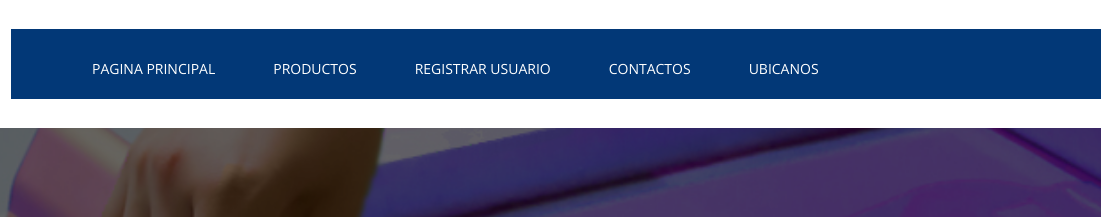
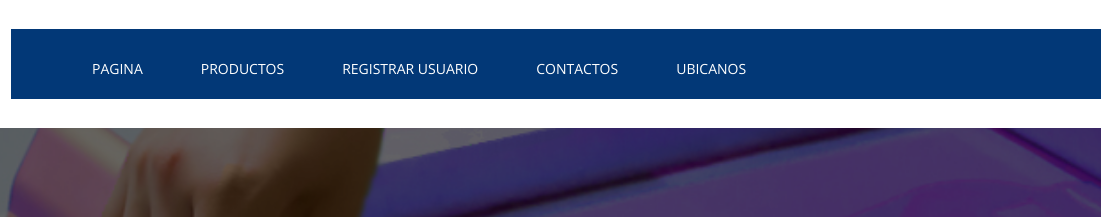
Before and after one commit to diego200106030/diego200106030.github.io, a website: page index.html in a window 1280 px wide. Shown: the top 217 px of the page, 179-1280 px from the left. Drawn offline with nearby package versions, Linux system fonts and the light colour scheme.

Commit message:
adicionar

```diff
--- a/index.html
+++ b/index.html
@@ -48,7 +48,7 @@
       <div class="menu">
           <nav>
               <ul>
-                  <li><a href="index.html">Pagina Principal</a>
+                  <li><a href="index.html">Pagina</a>
                   </li>
                   <li><a href="productos/index.html">Productos</a>
                   </li>
```
